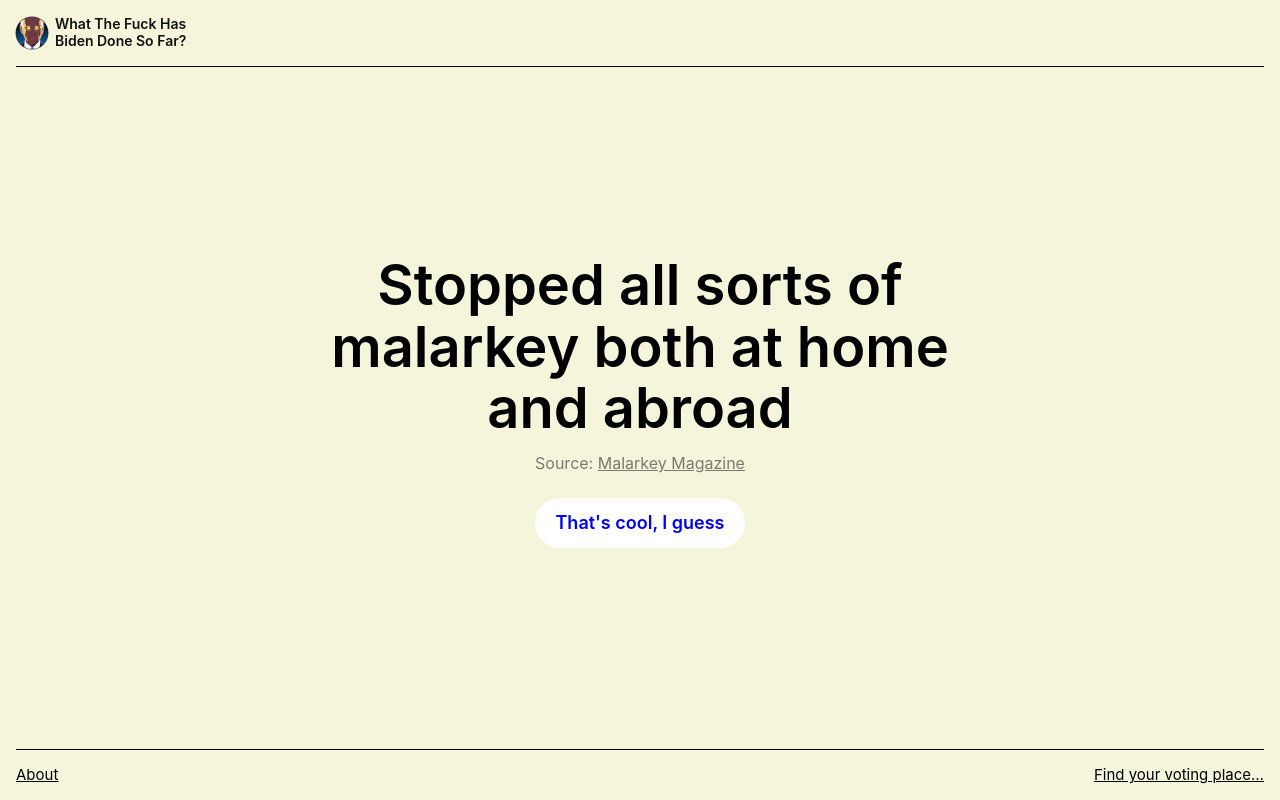
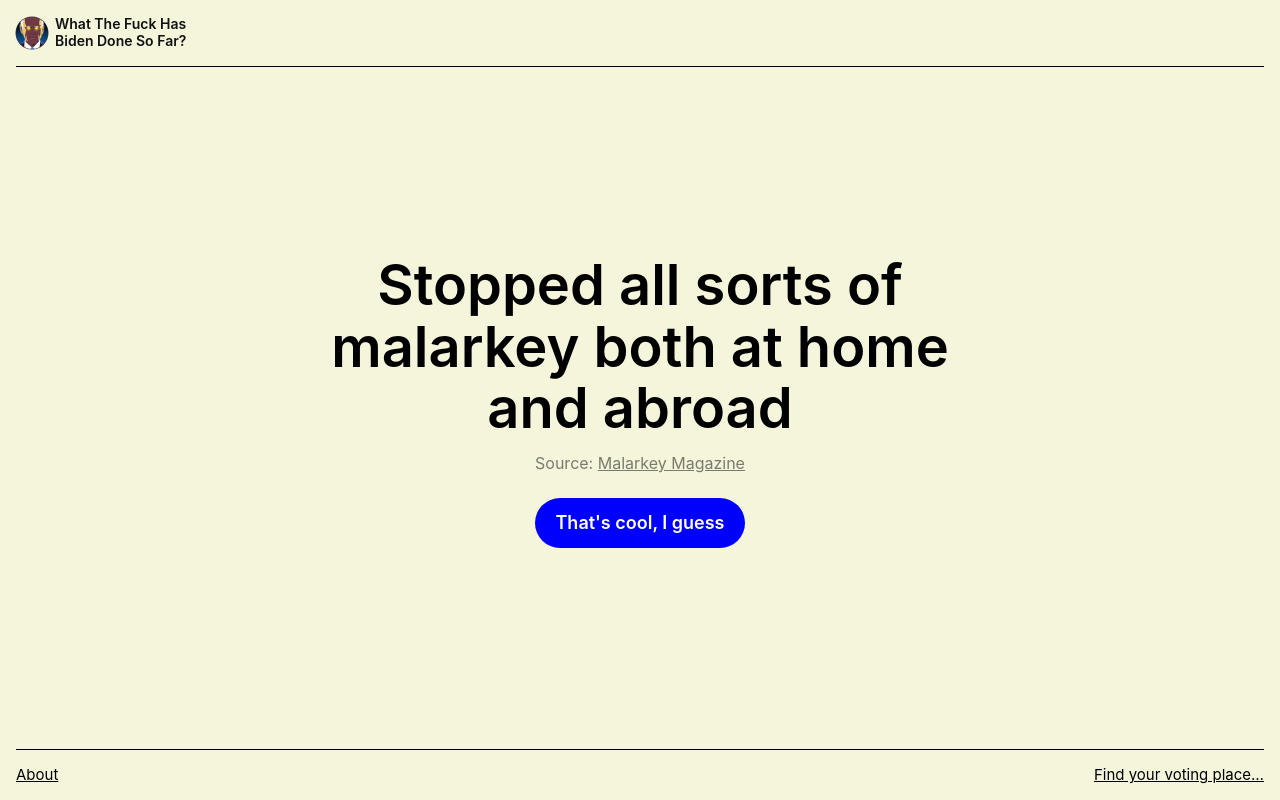
Before and after one commit to rxb/wtf-done, a Next.js app: page / in a window 1280 px wide. Built offline with nearby package versions, Linux system fonts and the light colour scheme.

Commit message:
stylings

```diff
--- a/components/shared.js
+++ b/components/shared.js
@@ -5,7 +5,7 @@ import styles from '../styles/Home.module.css'
 
 export const Header = (props) => {
    return(
-      <div style={{flex: 0, borderBottom: '1px solid black', paddingBottom: 16}}>
+      <div style={{flex: 0, borderBottom: '1px solid black', paddingBottom: 16, /*alignItems: 'center',*/ display: 'flex', flexDirection: 'column'}}>
          <Link href="/">
           <div style={{display: 'flex', flex: 0, alignItems: 'center'}} className={styles.clickable}>
             <div
@@ -16,7 +16,8 @@ export const Header = (props) => {
               Biden Done So Far?
             </div>
           </div>
-          </Link>
+         </Link>
+
         </div>
    )
 }
--- a/styles/Home.module.css
+++ b/styles/Home.module.css
@@ -16,11 +16,11 @@
   min-width: 0;
   text-align:  center ;
   border-radius: 36px;
-  background:  white ;
+  color:  white ;
   padding:  14px 16px ;
   cursor:  pointer ;
   font-weight: 600;
-  color: blue;
+  background-color: blue;
 }
 
 .headerText{
```
